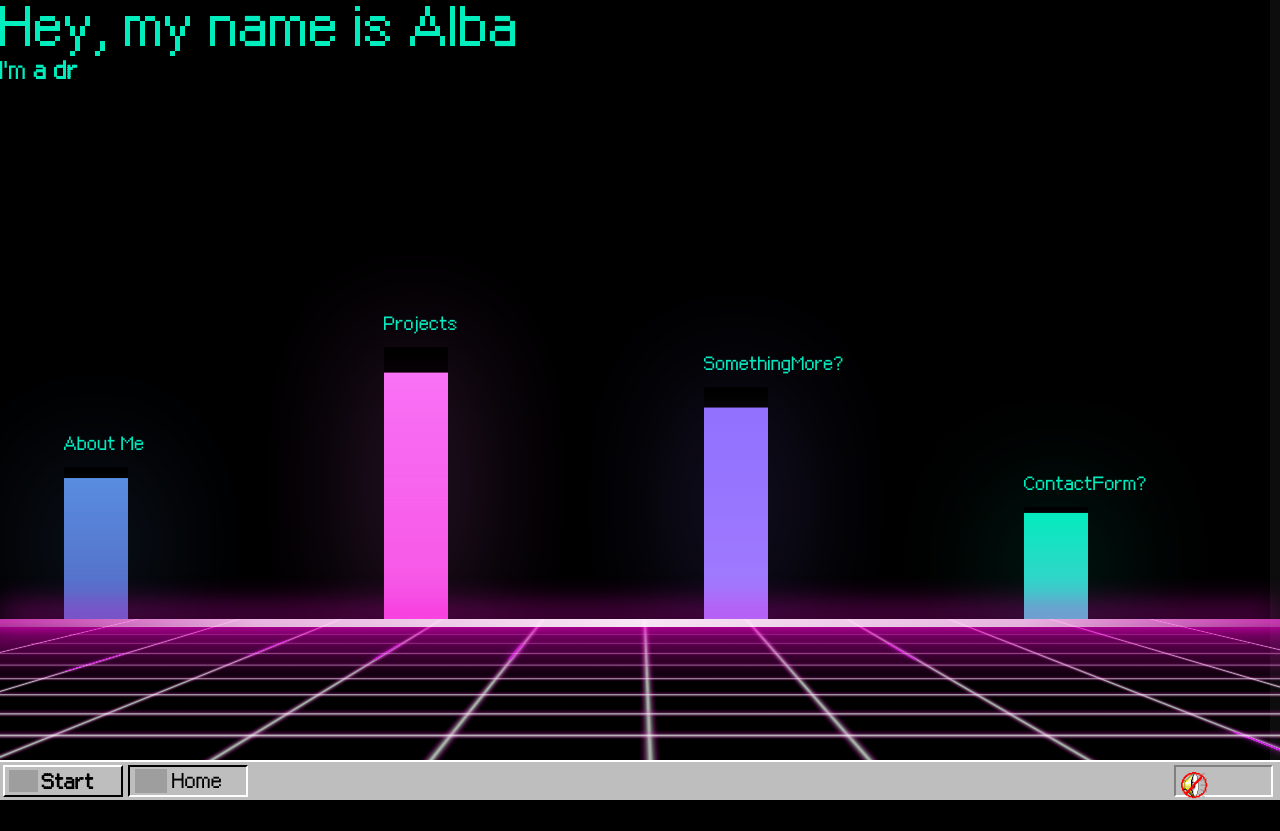
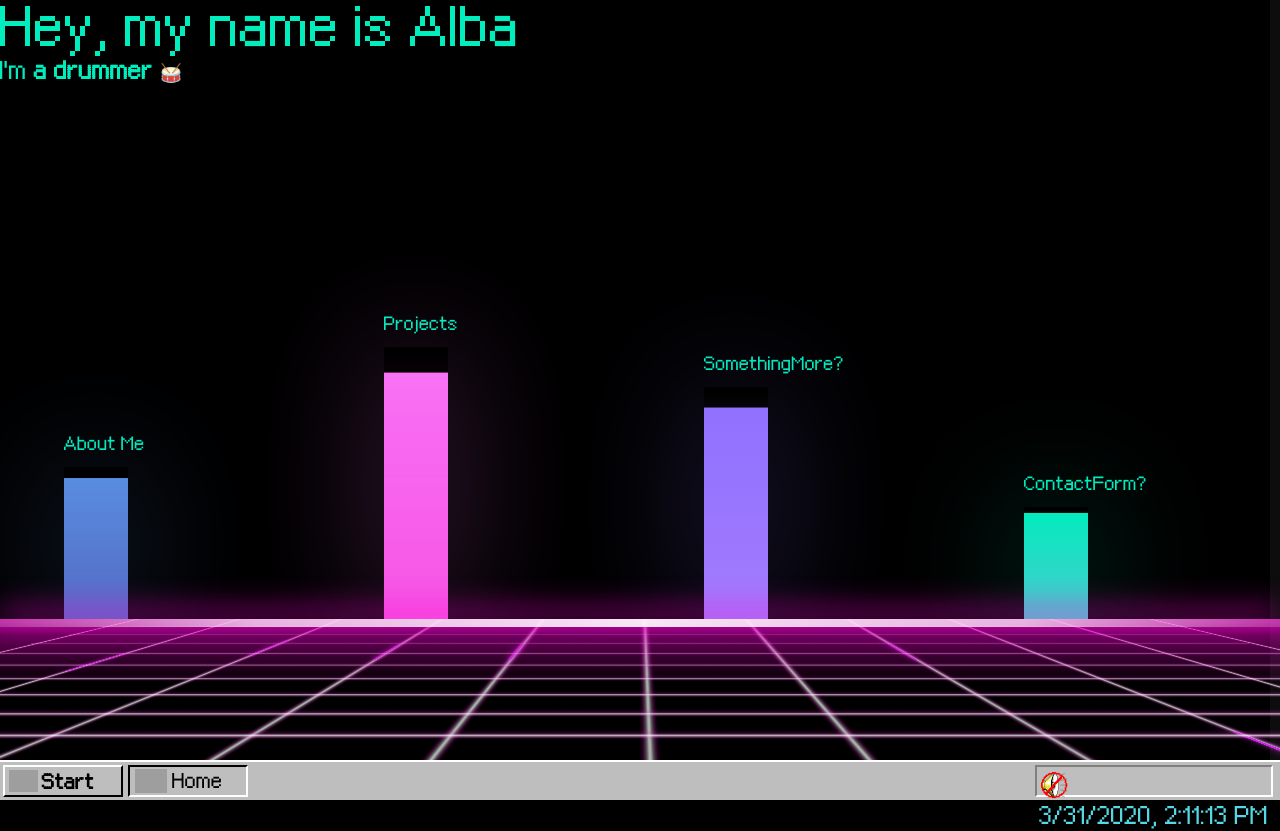
Before and after one commit to PeachBlack-Alba/myCV, a React (Create React App) app: page / in a window 1280 px wide. Built offline with nearby package versions, Linux system fonts and the light colour scheme; grey boxes are pictures that could not be loaded.

Commit message:
trying clock

```diff
--- a/src/components/Clock.js
+++ b/src/components/Clock.js
@@ -4,6 +4,6 @@ export default class Clock extends Component {
   render() {
     const time = new Date().toLocaleString();
 
-    return <div></div>;
+    return <div>{time}</div>;
   }
 }
--- a/src/components/FirstInfo.js
+++ b/src/components/FirstInfo.js
@@ -12,7 +12,7 @@ export default function FirstInfo() {
             loop={Infinity}
             wrapper="b"
             steps={[
-              "your new software developer 👩‍💻",
+              "a software developer 👩‍💻",
               1000,
               "a drummer 🥁",
               1000,
--- a/src/components/Footer.js
+++ b/src/components/Footer.js
@@ -2,6 +2,7 @@ import React from "react";
 import windowsflag from "../media/Computer_icons/windowsflag.ico";
 import homebutton from "../media/Computer_icons/carpeta.ico";
 import nosound from "../media/Computer_icons/nosound.png";
+import Clock from "../components/Clock";
 
 export default function Footer() {
   return (
@@ -19,7 +20,8 @@ export default function Footer() {
       </div>
       <div className="soundTimeWrapper">
         <img src={nosound} alt="nosound" />
-        <div className="watch">14:50</div>
+        {/* <div className="watch">14:50</div> */}
+        <Clock></Clock>
       </div>
     </div>
   );
```
